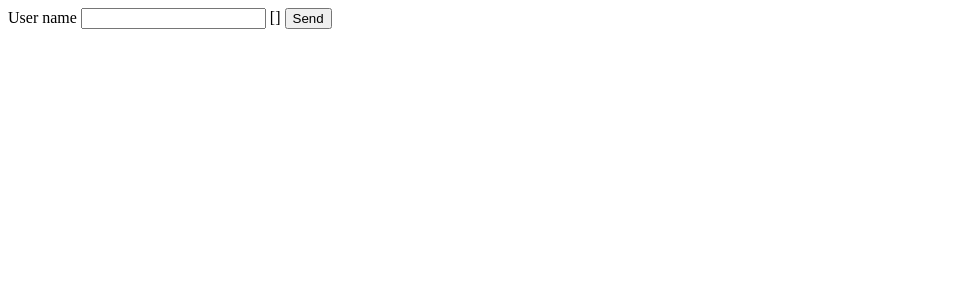
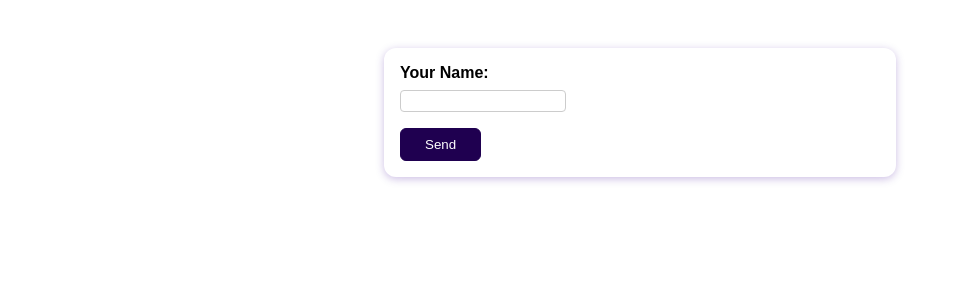
Before and after one commit to MaroulisManolis/Feedback, a Django app: template reviews/templates/reviews/review.html in a window 1280 px wide. Shown: the top 300 px of the page, without its empty margins (0-955 px from the left). Run offline with Django 4.2, Linux system fonts and the light colour scheme; the template is opened without the code that fills it: values that come from a table or form of the project are taken from there, others are empty; tables that the repository leaves empty hold one stand-in row (values such as "Sample post"); form fields are guessed from the names that the template uses; parts of the project's set-up code (start-up, migrations or seed data) failed here and were passed over.

Commit message:
adding Styling

```diff
--- a/reviews/forms.py
+++ b/reviews/forms.py
@@ -1,7 +1,7 @@
 from django import forms
 
 class ReviewForm(forms.Form):
-    user_name = forms.CharField(label="Your Name",  max_length=100, error_massages={
+    user_name = forms.CharField(label="Your Name",  max_length=100, error_messages={
         "required": "Your name must not be empty",
         "max_length": "Please enter a shorter name!"
     })
--- /dev/null
+++ b/reviews/static/reviews/styles.css
@@ -0,0 +1,70 @@
+body {
+    font-family: sans-serif;
+    margin: 0;
+}
+
+form {
+    margin: 3rem auto;
+    width: 90%;
+    max-width: 30rem;
+    padding: 1rem;
+    border-radius: 12px;
+    background-color: white;
+    box-shadow: 0 2px 8px rgba(59, 2, 151, 0.26);
+}
+
+button {
+    cursor: pointer;
+    padding: 0.5rem 1.5rem;
+    border-radius: 6px;
+    background-color: #1f0050;
+    color: white;
+    border: 1px solid #1f0050;
+}
+
+button:hover,
+button:active {
+    background-color: #320777;
+    border-color: #320777;
+}
+
+.form-control {
+    margin-bottom: 1rem;
+}
+
+.form-control input {
+    font: inherit;
+    padding: 0.25;
+    border-radius: 4px;
+    border: 1px solid #ccc;
+    display: block;
+    width: 10rem;
+}
+
+.form-control input:focus {
+    border-color: #1f0050;
+    outline: none;
+    background-color: #f4eeff;
+}
+
+.form-control label {
+    font-weight: bold;
+    display: block;
+    margin-bottom: 0.5rem;
+}
+
+.errorlist {
+    list-style: none;
+    margin: 0.5rem 0;
+    padding: 0;
+    color: #680000;
+}
+
+.errors input {
+    border-color: #680000;
+    background-color: #fde3e3;
+}
+
+.errors label {
+    color: #680000;
+}
--- a/reviews/templates/reviews/review.html
+++ b/reviews/templates/reviews/review.html
@@ -1,3 +1,5 @@
+{% load static %}
+
 <!DOCTYPE html>
 <html lang="en">
 <head>
@@ -5,13 +7,16 @@
     <meta http-equiv="X-UA-Compatible" content="IE=edge">
     <meta name="viewport" content="width=device-width, initial-scale=1.0">
     <title>Your Review</title>
+    <link rel="stylesheet" href="{% static "reviews/styles.css" %}">
 </head>
 <body>
     <form action="/" method="POST">
         {% csrf_token %}
-        {{ form.user_name.label_tag }}
-        {{  form.user_name }}
-        {{  form.user_name.errors }}
+        <div class="form-control" {% if form.user_name.errors %}errors{% endif %}>
+            {{ form.user_name.label_tag }}
+            {{  form.user_name }}
+            {{  form.user_name.errors }}
+        </div>
         <button type="submit">Send</button>
     </form>
 </body>
```
